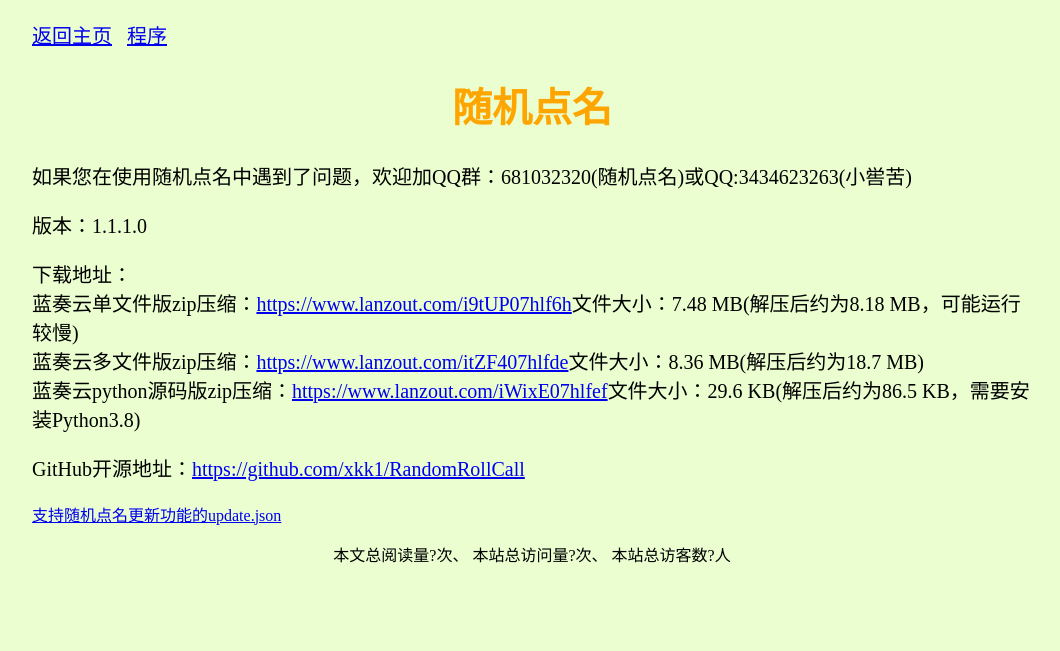
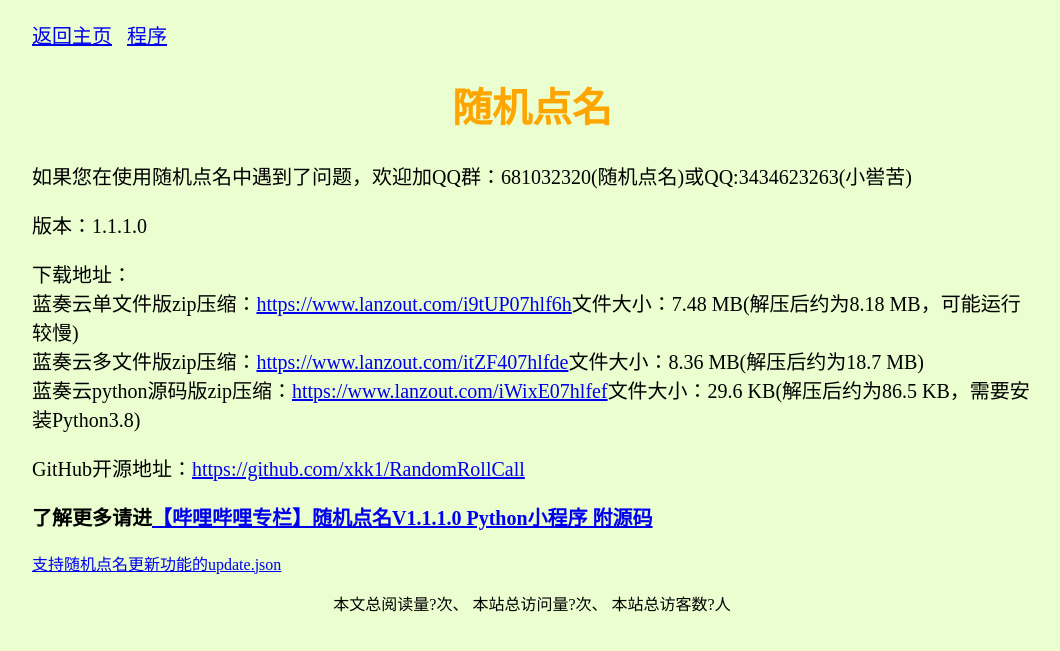
Before and after one commit to xkk1/xkk1.github.io, a Jekyll site: the page program/randomrollcall/index.html, which Jekyll copies as it is, in a window 1280 px wide. Shown: the top 651 px of the page, without its empty margins (108-1168 px from the left). Built offline with Jekyll 4.4.1, drawn with Linux system fonts in a browser that asks for light colours; comment, search, counter and statistics services are not loaded.

Commit message:
Update index.html

```diff
--- a/program/randomrollcall/index.html
+++ b/program/randomrollcall/index.html
@@ -52,8 +52,9 @@
         蓝奏云python源码版zip压缩：<a href="https://www.lanzoui.com/iBVUPt6hipa" target="_blank">https://www.lanzout.com/iWixE07hlfef</a>文件大小：29.6 KB(解压后约为86.5 KB，需要安装Python3.8)<br />
     </p>
     <p id="xkk_p">
-        GitHub开源地址：<a href="https://github.com/xkk1/RandomRollCall">https://github.com/xkk1/RandomRollCall</a>
+        GitHub开源地址：<a href="https://github.com/xkk1/RandomRollCall" target="_blank">https://github.com/xkk1/RandomRollCall</a>
     </p>
+<p id="xkk_p"><strong>了解更多请进<a href="https://www.bilibili.com/read/cv17476152" target="_blank">【哔哩哔哩专栏】随机点名V1.1.1.0 Python小程序 附源码</a></strong></p>
     <!--<p id="xkk_p">使用截图</p>
     <img src="./RandomRollCall-main.jpg" alt="主页面截图">
     <img src="./RandomRollCall-set_up.jpg" alt="设置页面截图">
```
